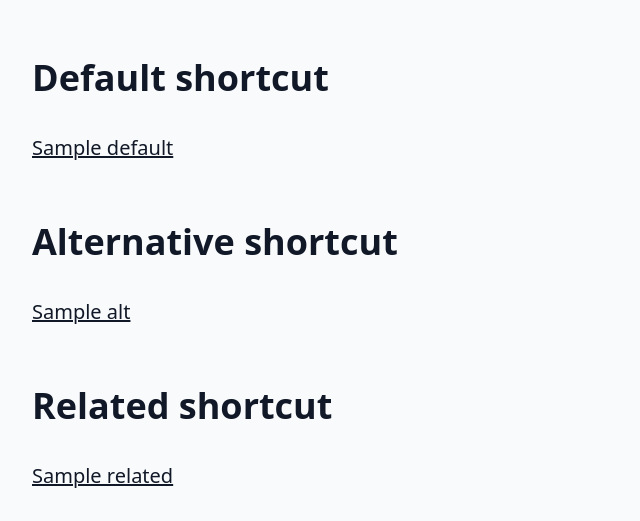
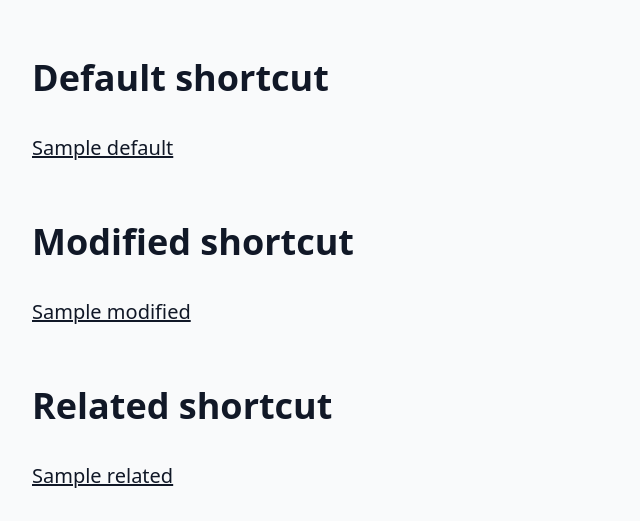
Before and after one commit to Khoding/keyboard_shortcuts, a Django app: template shortcuts/templates/shortcuts/shortcut_detail.html in a window 1280 px wide. Shown: the part 286-807 px from the top of the page, without its empty margins (0-640 px from the left). Run offline with Django 4.2, Linux system fonts and the light colour scheme; the template is opened without the code that fills it: most values are stand-ins (such as "Sample title", 1, 10 or a date in 2020); style sheets or scripts are compiled from the project's sources; some libraries are stand-ins or nearby versions.

Commit message:
removed alternative default is FK and modified in reverse

```diff
--- a/shortcuts/models.py
+++ b/shortcuts/models.py
@@ -20,8 +20,7 @@ class Shortcut(auto_prefetch.Model):
         blank=True, null=True, help_text="If the shortcut isn't possible without some other action, describe it here."
     )
     application = models.ManyToManyField("shortcuts.Application", related_name="shortcuts")
-    default = models.ManyToManyField("self", blank=True)
-    alternative = models.ManyToManyField("self", blank=True)
+    default = models.ForeignKey("self", on_delete=models.CASCADE, blank=True, null=True, related_name="modified")
     related = models.ManyToManyField("self", blank=True)
     none_default = models.BooleanField(default=False)
     user = auto_prefetch.ForeignKey(
--- a/shortcuts/templates/shortcuts/shortcut_detail.html
+++ b/shortcuts/templates/shortcuts/shortcut_detail.html
@@ -19,9 +19,9 @@
       <a href="{{ sh.get_absolute_url }}" class="hover:no-underline">{{ sh }}</a>
     {% endfor %}
 
-    {% for sh in shortcut.alt.all %}
+    {% for sh in shortcut.modified.all %}
       {% if forloop.first %}
-        <h2>Alternative shortcut</h2>
+        <h2>Modified shortcut</h2>
       {% endif %}
 
       <a href="{{ sh.get_absolute_url }}" class="hover:no-underline">{{ sh }}</a>
--- a/version.txt
+++ b/version.txt
@@ -1 +1 @@
-v0.0.11
+v0.0.12
```
